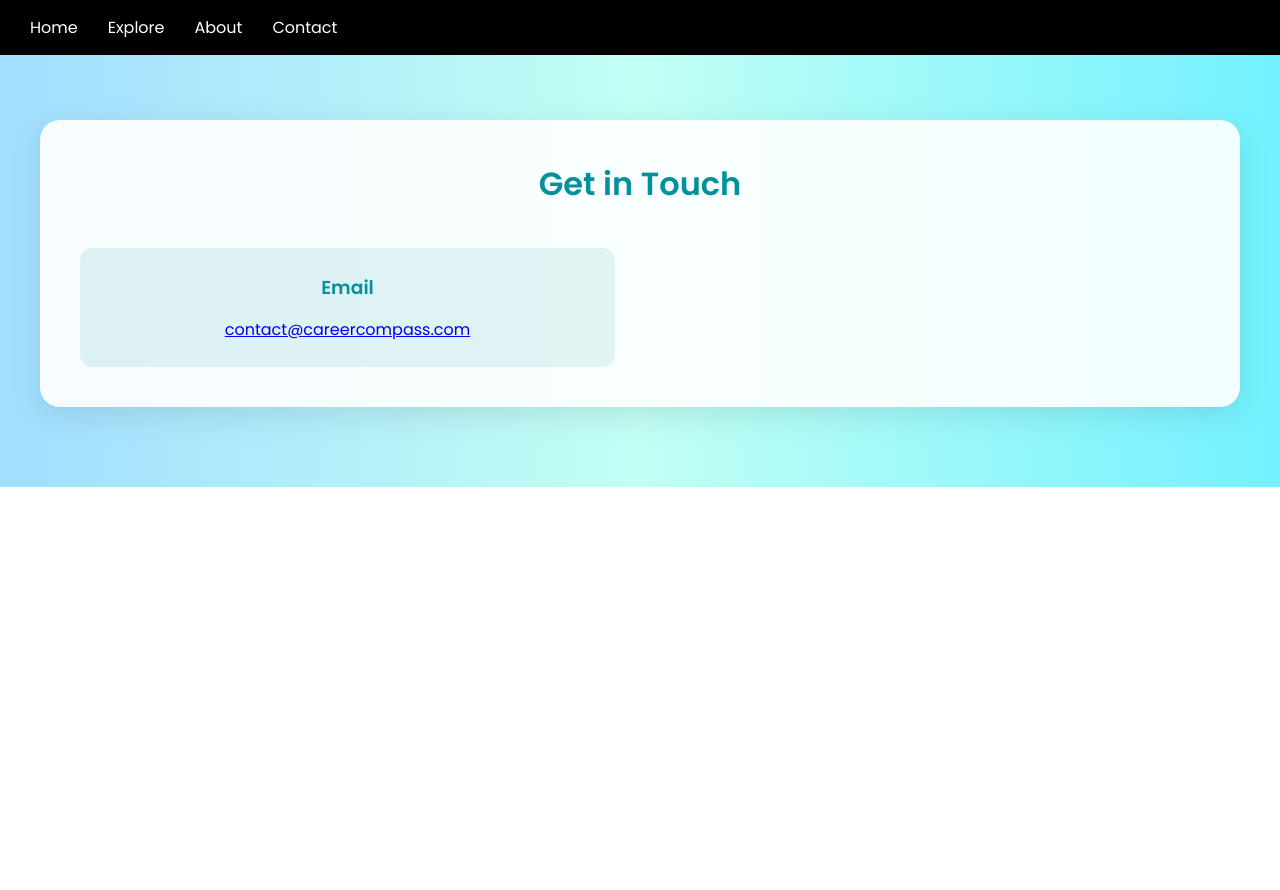
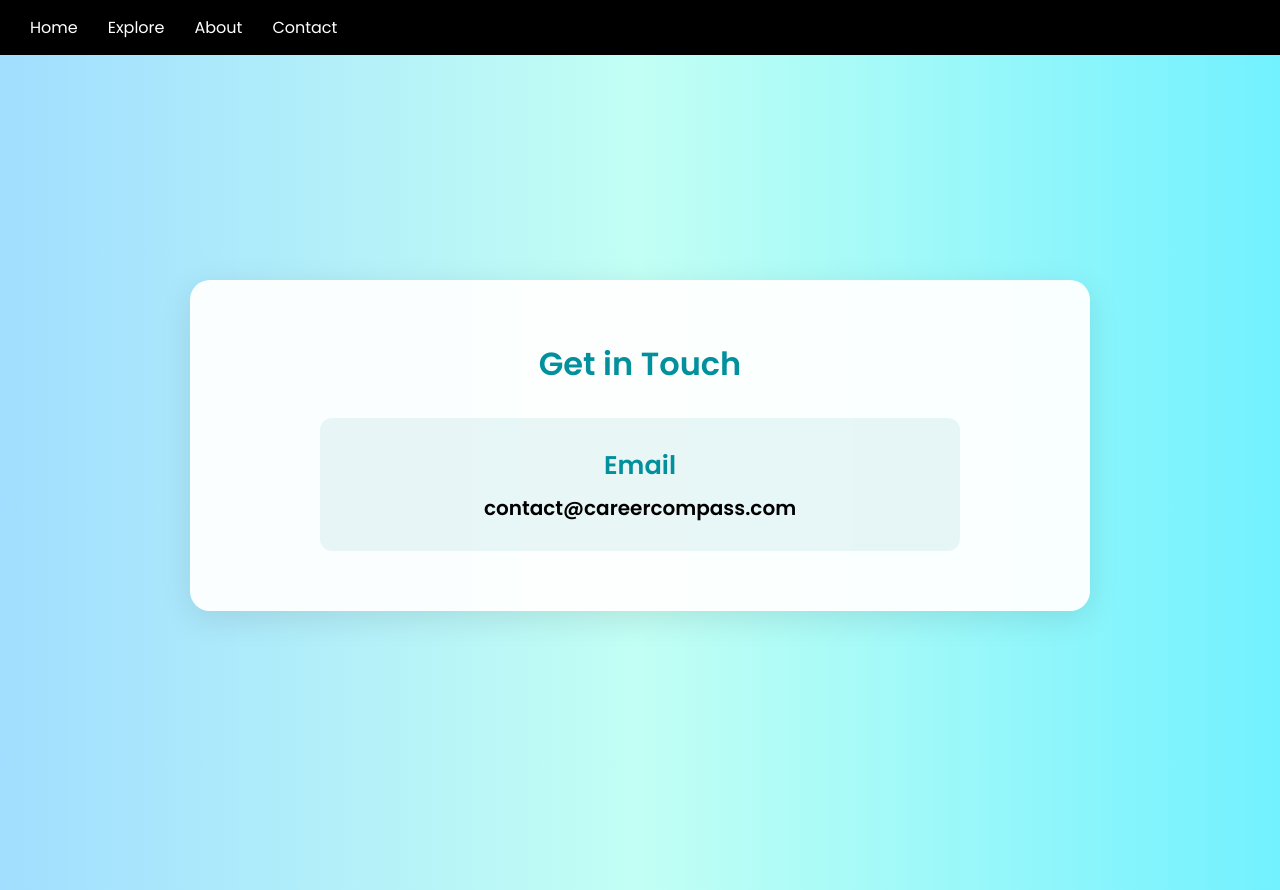
Before and after one commit to Mansi248/Career-Compass, a Flask app: page /contact in a window 1280 px wide. Before the commit the page ends 487 px from the top, so only its background shows below. Run offline with Flask 3, Linux system fonts and the light colour scheme.

Commit message:
Edited contact section styles for improved layout

```diff
--- a/static/css/styles.css
+++ b/static/css/styles.css
@@ -237,23 +237,30 @@ body {
 
 .contact-section {
     background: linear-gradient(to right, #a1deff, #c2fff4, #72f1ff);
-    padding: 120px 20px 80px;
+    min-height: calc(120vh - 70px); /* fill viewport minus navbar height */
+    display: flex;
+    align-items: center;
+    justify-content: center;
+    padding: 60px 20px;
 }
 
 .contact-container {
-    max-width: 1200px;
+    max-width: 900px;
+    width: 100%;
     margin: 0 auto;
-    background: rgba(255, 255, 255, 0.9);
+    background: rgba(255, 255, 255, 0.95);
     border-radius: 20px;
-    padding: 40px;
+    padding: 60px;
     box-shadow: 0 8px 32px rgba(0, 0, 0, 0.1);
 }
 
 .contact-content {
-    display: grid;
-    grid-template-columns: 1fr 1fr;
-    gap: 50px;
-    margin-top: 40px;
+    display: flex;
+    flex-direction: column;
+    align-items: center;
+    justify-content: center;
+    gap: 30px;
+    margin-top: 0;
 }
 
 .contact-form {
@@ -263,15 +270,57 @@ body {
 }
 
 .info-item {
-    background: rgba(2, 144, 157, 0.1);
-    padding: 25px;
+    background: rgba(2, 144, 157, 0.08);
+    padding: 30px 40px;
     border-radius: 12px;
     text-align: center;
     transition: transform 0.3s ease;
+    width: 100%;
+    max-width: 640px;
 }
 
 .info-item:hover {
     transform: translateY(-5px);
+}
+
+/* Centered contact info helpers and animation */
+.contact-info--center {
+    display: flex;
+    flex-direction: column;
+    gap: 20px;
+    align-items: center;
+    width: 100%;
+}
+
+.contact-email {
+    padding: 28px 36px;
+    max-width: 640px;
+}
+
+.contact-email__title {
+    font-size: 1.6rem;
+    margin-bottom: 8px;
+    color: #02909d;
+}
+
+.contact-email__address {
+    font-size: 1.25rem;
+}
+
+.contact-email__link {
+    color: inherit;
+    text-decoration: none;
+    font-weight: 600;
+}
+
+/* small fade-in for the contact card */
+.fade-in {
+    animation: fadeInUp 420ms ease both;
+}
+
+@keyframes fadeInUp {
+    from { opacity: 0; transform: translateY(8px); }
+    to   { opacity: 1; transform: translateY(0); }
 }
 
 /* Explore Section Styles */
```
